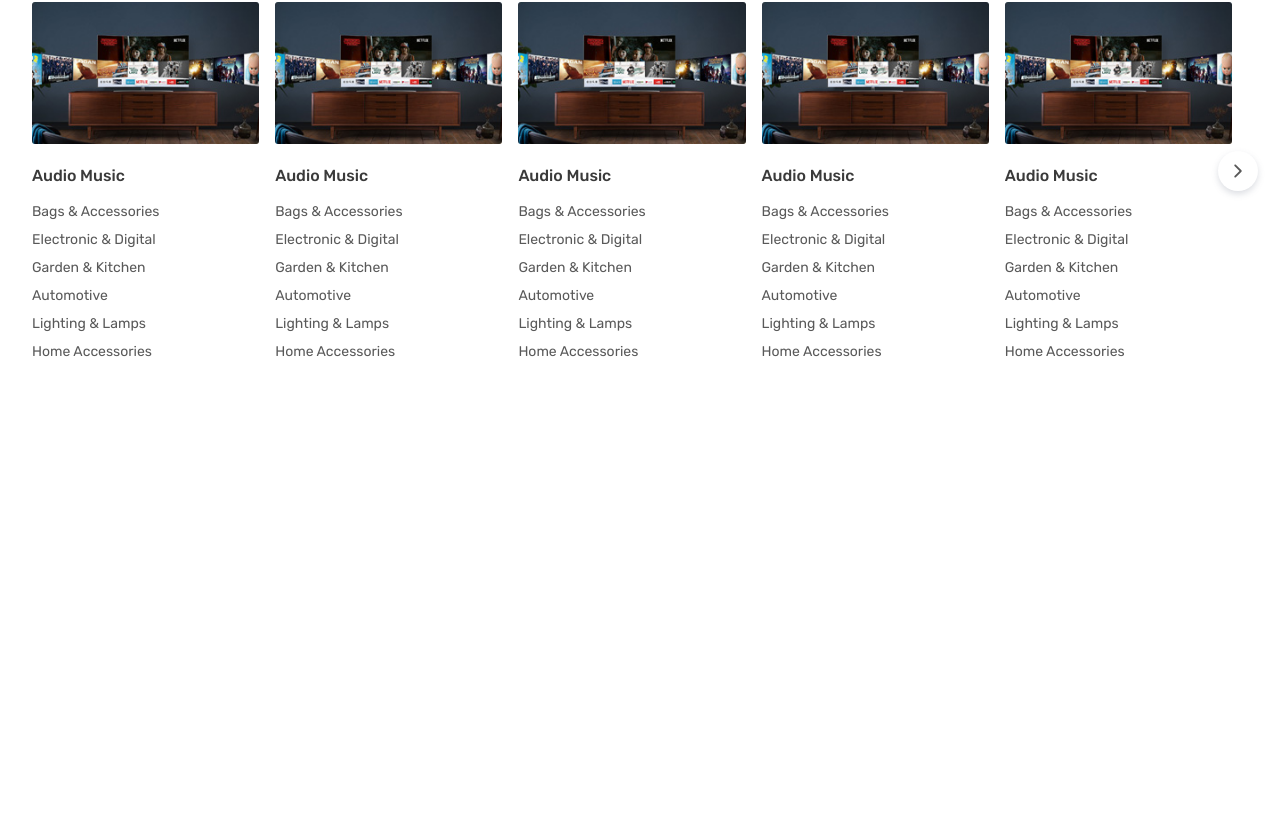
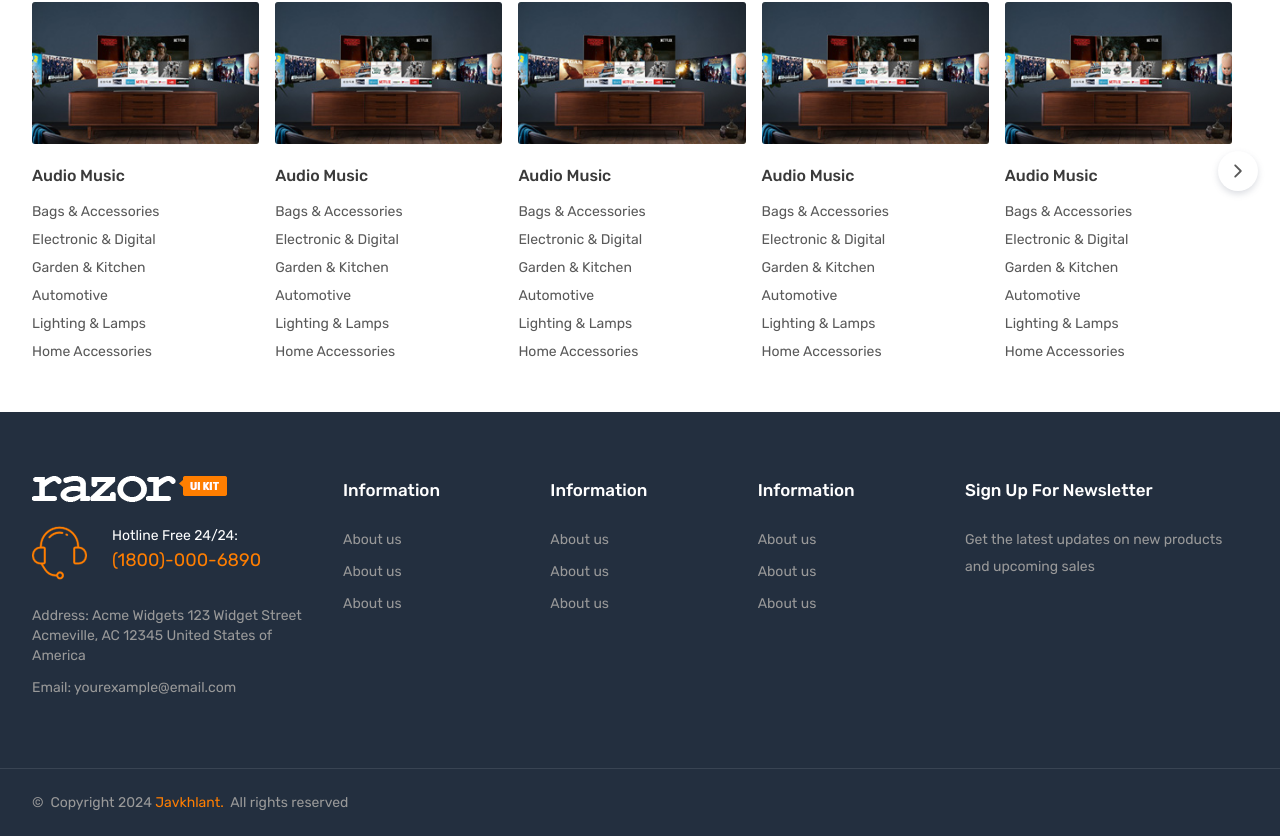
Before and after one commit to EnRoseK/ecommerce-v2, a Next.js app in the folder storefront/: page / in a window 1280 px wide. Shown: the part 2796-3632 px from the top of the page. Before the commit the page ends 3208 px from the top, so only its background shows below. Built offline with nearby package versions, Linux system fonts and the light colour scheme.

Commit message:
feat<front>: add footer component

```diff
--- /dev/null
+++ b/storefront/src/components/layouts/Footer.tsx
@@ -0,0 +1,80 @@
+import { Container, Logo } from '@/components';
+import Link from 'next/link';
+
+export const Footer: React.FC = () => {
+  return (
+    <footer className='footer-one bg-fill-one text-gray-400'>
+      <Container>
+        <div className='grid grid-cols-2 gap-5 pb-[50px] pt-10 sm:gap-9 md:grid-cols-7 md:pt-16 lg:gap-11 xl:grid-cols-12 xl:gap-7'>
+          <div className='col-span-full pb-10 sm:col-span-1 sm:pb-0 md:col-span-3'>
+            <div className='mx-auto max-w-[350px] pb-2 text-sm sm:ms-0'>
+              <Logo className='mx-auto mb-3 sm:ms-0 lg:mb-6' />
+
+              <div className='bg-phoneIcon mb-5 min-h-[60px] bg-no-repeat ps-16 xl:ps-20'>
+                <p className='mb-0 text-white'>Hotline Free 24/24:</p>
+                <p className='text-lg text-brand duration-200 hover:text-white'>(1800)-000-6890</p>
+              </div>
+
+              <div className='mb-3'>
+                Address: Acme Widgets 123 Widget Street Acmeville, AC 12345 United States of America
+              </div>
+              <div className='mb-3'>Email: yourexample@email.com</div>
+            </div>
+          </div>
+
+          {Array.from(Array(3)).map((_, index) => {
+            return (
+              <div key={index} className='col-span-1 pb-3.5 sm:pb-0 md:col-span-2'>
+                <h3 className='mb-4 pb-0.5 text-base font-medium text-white sm:mb-5 lg:mb-6 lg:text-[17px] lg:leading-7'>
+                  Information
+                </h3>
+                <ul className='lg:text-14px flex flex-col space-y-3 text-sm'>
+                  <li className='flex items-baseline'>
+                    <Link href='#' className=' hover:text-brand'>
+                      About us
+                    </Link>
+                  </li>
+
+                  <li className='flex items-baseline'>
+                    <Link href='#' className=' hover:text-brand'>
+                      About us
+                    </Link>
+                  </li>
+
+                  <li className='flex items-baseline'>
+                    <Link href='#' className=' hover:text-brand'>
+                      About us
+                    </Link>
+                  </li>
+                </ul>
+              </div>
+            );
+          })}
+
+          <div className='col-span-full flex flex-col sm:col-span-1 md:col-span-4 md:col-start-4 xl:col-span-3 xl:col-start-auto'>
+            <h3 className='mb-4 text-base font-medium text-white lg:mb-6 lg:pb-0.5 lg:text-[17px] lg:leading-7'>
+              Sign Up For Newsletter
+            </h3>
+            <p className='max-w-[400px] text-sm leading-7 lg:-mt-1 lg:leading-[27px]'>
+              Get the latest updates on new products and upcoming sales
+            </p>
+          </div>
+        </div>
+      </Container>
+
+      <div className='mb-2 border-t  border-white/10 pb-16 pt-5 sm:mb-0 sm:pb-20 md:pb-5'>
+        <Container>
+          <div className='flex flex-col text-center md:flex-row md:justify-between'>
+            <p className='text-sm leading-7 text-gray-400 lg:leading-[27px]'>
+              &copy;&nbsp; Copyright 2024&nbsp;
+              <Link className='text-brand hover:text-brand-light' href='#'>
+                Javkhlant.
+              </Link>
+              &nbsp; All rights reserved
+            </p>
+          </div>
+        </Container>
+      </div>
+    </footer>
+  );
+};
--- a/storefront/src/components/layouts/index.ts
+++ b/storefront/src/components/layouts/index.ts
@@ -2,3 +2,4 @@ export * from './Header';
 export * from './TopHeader';
 export * from './MiddleHeader';
 export * from './BottomHeader';
+export * from './Footer';
--- a/storefront/src/layouts/MainLayout.tsx
+++ b/storefront/src/layouts/MainLayout.tsx
@@ -1,4 +1,4 @@
-import { Header, HighlightedBar } from '@/components';
+import { Footer, Header, HighlightedBar } from '@/components';
 
 interface MainLayoutProps extends React.PropsWithChildren {}
 
@@ -15,6 +15,7 @@ export const MainLayout: React.FC<MainLayoutProps> = ({ children }) => {
       >
         {children}
       </main>
+      <Footer />
     </>
   );
 };
--- a/storefront/tailwind.config.ts
+++ b/storefront/tailwind.config.ts
@@ -163,6 +163,9 @@ const config: Config = {
         searchBox: '0px 4px 4px rgba(99, 113, 134, 0.1)',
         quickviewButton: '0 3px 6px 1px rgba(0, 0, 0, 0.2)',
       },
+      backgroundImage: {
+        phoneIcon: "url('/assets/icons/icon-phone.png')",
+      },
     },
   },
   plugins: [require('@tailwindcss/forms')],
```
Also changed, not shown: storefront/public/assets/icons/icon-phone.png (added).
